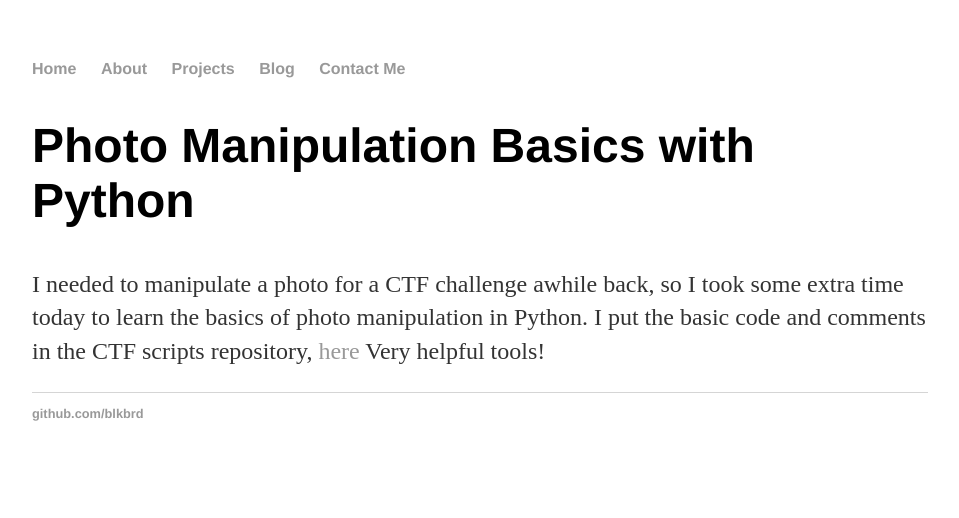
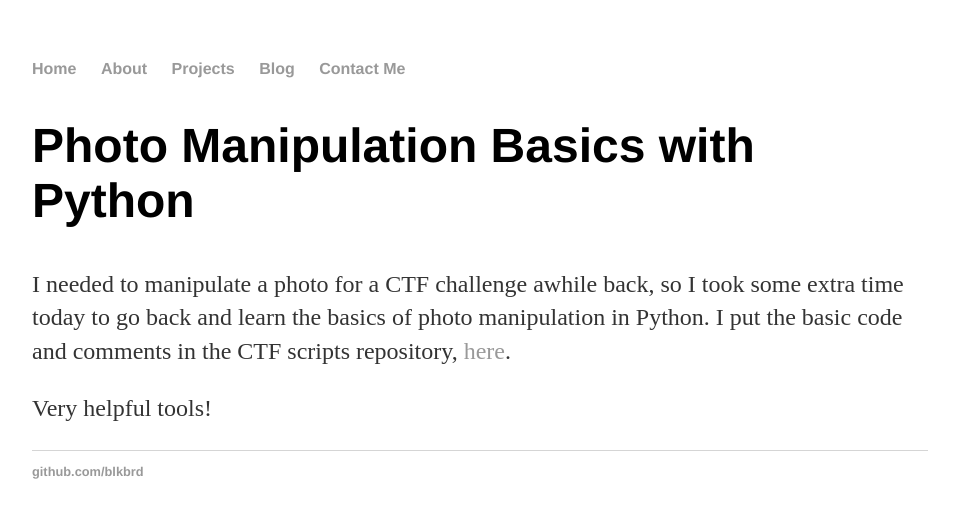
Before and after one commit to blkbrd/blkbrd.github.io, a Jekyll site: the page built from _posts/2017-12-03-Photo-Manipulation-in-Python.md, in a window 1280 px wide. Shown: the top 518 px of the page, without its empty margins (160-1119 px from the left). Built offline with Jekyll 4.4.1, drawn with Linux system fonts in a browser that asks for light colours.

Commit message:
Update 2017-12-03-Photo-Manipulation-in-Python.md

```diff
--- a/_posts/2017-12-03-Photo-Manipulation-in-Python.md
+++ b/_posts/2017-12-03-Photo-Manipulation-in-Python.md
@@ -4,6 +4,7 @@ title: "Photo Manipulation Basics with Python"
 date: 2017-12-03
 ---
 
-I needed to manipulate a photo for a CTF challenge awhile back, so I took some extra time today to learn the basics of photo manipulation in Python.
-I put the basic code and comments in the CTF scripts repository, [here](https://github.com/blkbrd/CTF-Scripts/blob/master/photoEditing.py)
+I needed to manipulate a photo for a CTF challenge awhile back, so I took some extra time today to go back and learn the basics of photo manipulation in Python.
+I put the basic code and comments in the CTF scripts repository, [here](https://github.com/blkbrd/CTF-Scripts/blob/master/photoEditing.py).
+<p>
 Very helpful tools!
```
